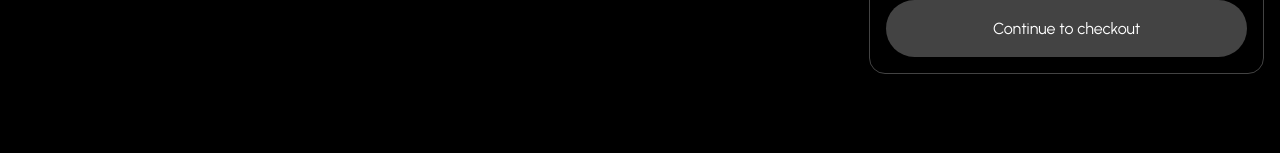
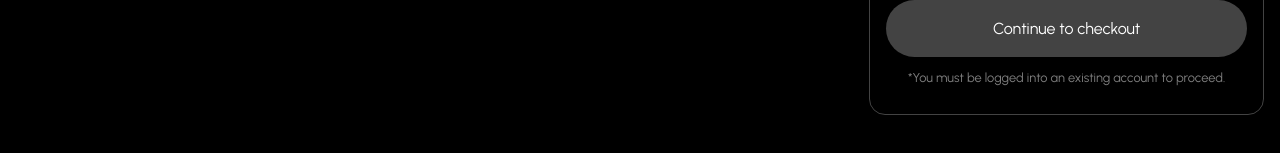
Before and after one commit to ahmadyattia/ahmadyattia.github.io, a React (Vite) app: page /cart in a window 1280 px wide. Shown: the part 415-568 px from the top of the page. Built offline with nearby package versions, Linux system fonts and the light colour scheme; no server answers.

Commit message:
added functionality to the checkout button on the cart page

```diff
--- a/src/Multi-Category Mall/Components/Cart/CheckoutSection.jsx
+++ b/src/Multi-Category Mall/Components/Cart/CheckoutSection.jsx
@@ -11,7 +11,7 @@ const CheckoutSection = () => {
   const navigate = useNavigate();
 
   const handleCheckout = () => {
-    navigate("checkout");
+    navigate("checkout"); // protected route
   };
 
   useEffect(() => {
@@ -72,6 +72,9 @@ const CheckoutSection = () => {
             Continue to checkout
           </button>
         </div>
+        <p id={styles.mustLoginMessage}>
+          *You must be logged into an existing account to proceed.
+        </p>
       </div>
     </div>
   );
```
